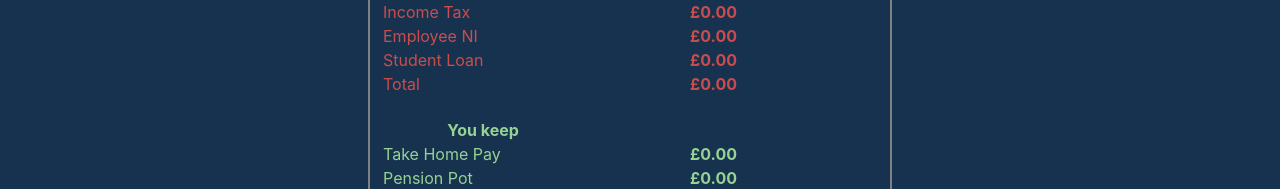
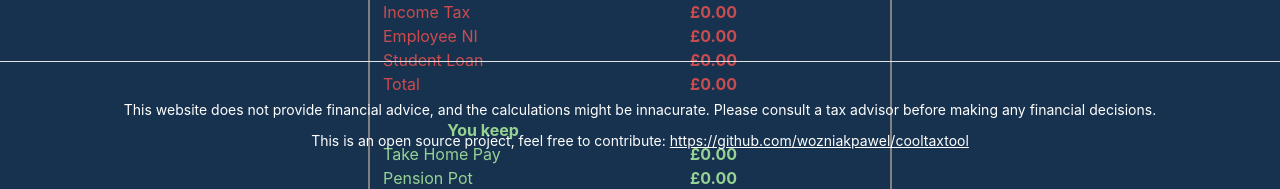
Before and after one commit to wozniakpawel/cooltaxtool, a React (Create React App) app: page / in a window 1280 px wide. Shown: the part 611-800 px from the top of the page. Built offline with nearby package versions, Linux system fonts and the light colour scheme.

Commit message:
add a footer

```diff
--- a/src/App.css
+++ b/src/App.css
@@ -35,10 +35,6 @@ body {
 
 .highlight {
   color: #ff5252;
-}
-
-footer {
-  width: 100%;
 }
 
 .appContainer {
@@ -147,3 +143,18 @@ fieldset legend {
   overflow: hidden;
   text-overflow: ellipsis;
 }
+
+.footer {
+  padding: 2%;
+  text-align: center;
+  font-size: 14px;
+  background-color: inherit; /* Use the same background color as the body */
+  border-top: 1px solid #e3e3e3;
+  position: absolute;
+  bottom: 0;
+  left: 0;
+  right: 0; /* Add this line to make the footer take the full available width */
+  box-sizing: border-box; /* Add this line to include padding in the width calculation */
+}
+
+a, a:hover, a:active, a:visited { color: white; }
--- a/src/App.js
+++ b/src/App.js
@@ -3,6 +3,7 @@ import { UserMenu, defaultInputs } from './components/UserMenu';
 import PensionAnalysis from './components/PensionAnalysis';
 import TaxBreakdown from './components/TaxBreakdown';
 import TaxYearOverview from './components/TaxYearOverview';
+import Footer from './components/Footer'; // Import Footer component
 import './App.css';
 
 function App() {
@@ -25,6 +26,7 @@ function App() {
         <PensionAnalysis inputs={userInputs} />
         <TaxYearOverview inputs={userInputs} />
       </div>
+      <Footer />
     </div>
   );
 }
--- /dev/null
+++ b/src/components/Footer.js
@@ -0,0 +1,20 @@
+import React from 'react';
+import '../App.css';
+
+const Footer = () => {
+    return (
+        <footer className="footer">
+            <p>
+                This website does not provide financial advice, and the calculations might be innacurate. Please consult a tax advisor before making any financial decisions.
+            </p>
+            <p>
+                This is an open source project, feel free to contribute: {' '}
+                <a href="https://github.com/wozniakpawel/cooltaxtool" target="_blank" rel="noopener noreferrer">
+                    https://github.com/wozniakpawel/cooltaxtool
+                </a>
+            </p>
+        </footer>
+    );
+};
+
+export default Footer;
```
